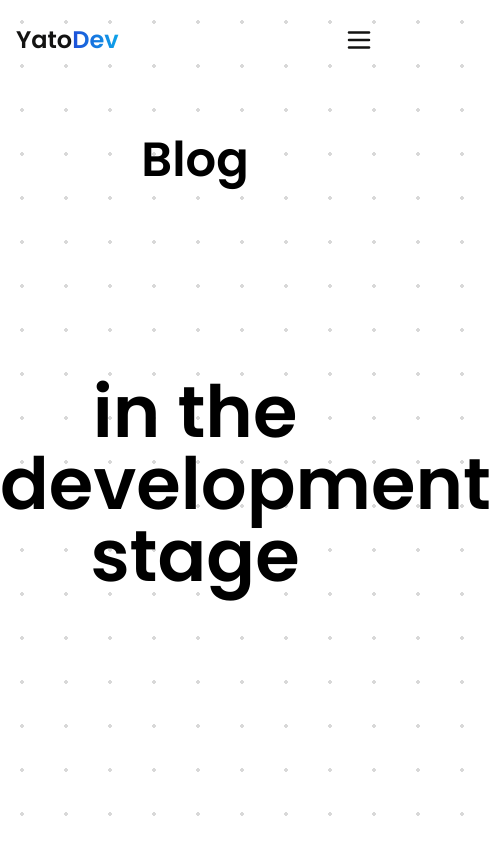
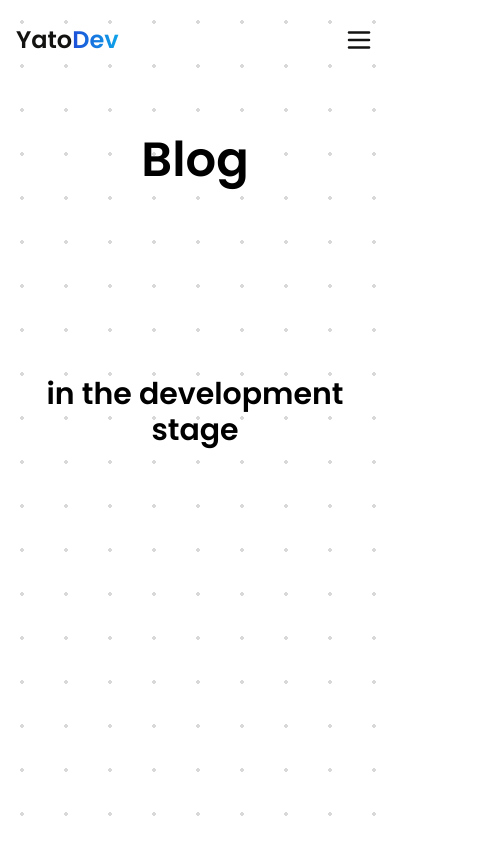
Before and after one commit to yayatooo/new-portfolio, a Next.js app: page /common/blog in a window 390 px wide. Shown: the top 844 px of the page, 491 px wide, since content can reach past the window. Built offline with nearby package versions, Linux system fonts and the light colour scheme.

Commit message:
fixing responsive text about page

```diff
--- a/app/common/blog/components/Blog.tsx
+++ b/app/common/blog/components/Blog.tsx
@@ -13,7 +13,7 @@ const Blog = () => {
         <HeadingTittle>Blog</HeadingTittle>
         <section>
           <div className="text-center py-48 mb-64">
-            <h1 className="text-7xl font font-semibold">
+            <h1 className="xs:text-3xl lg:text-7xl  font font-semibold">
               in the development stage
             </h1>
           </div>
```
